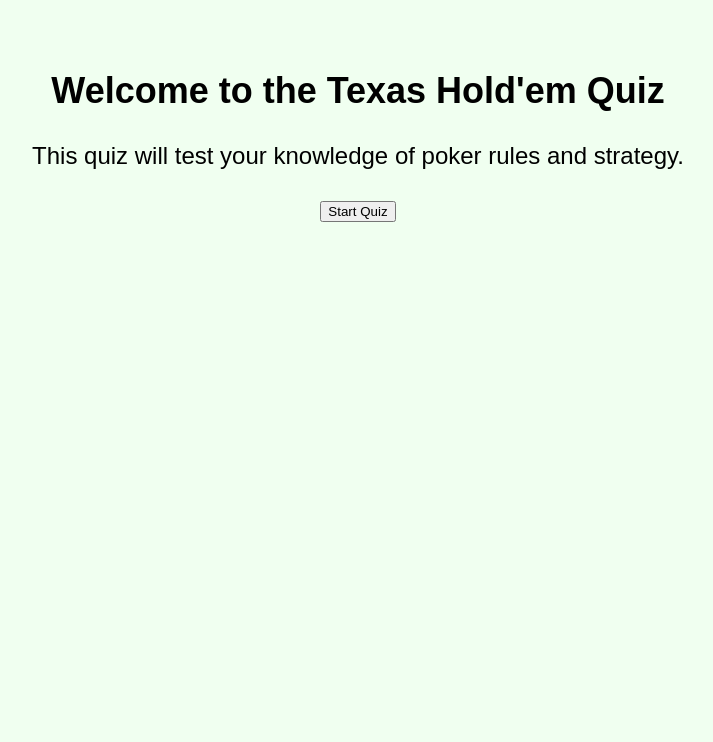
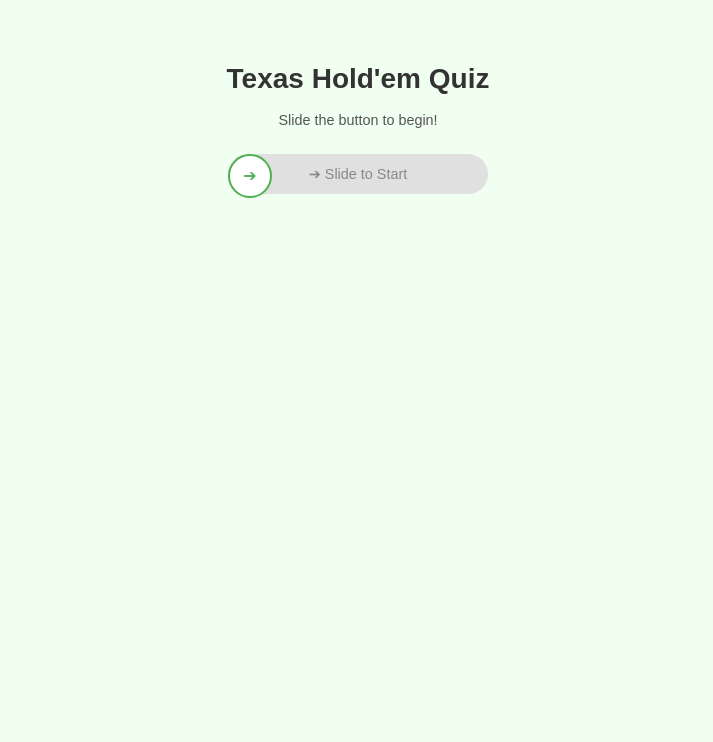
Before and after one commit to GMNBNBNB/4710UI, a Flask app: page /quiz in a window 1280 px wide. Shown: the part 58-800 px from the top of the page, without its empty margins (282-995 px from the left). Run offline with Flask 3, Linux system fonts and the light colour scheme.

Commit message:
change home desgin

```diff
--- a/templates/betting_rules.html
+++ b/templates/betting_rules.html
@@ -89,7 +89,7 @@
 
   <div class="nav-arrows">
     <a href="{{ url_for('basic_game_flow') }}" class="prev">Game Flow</a>
-    <a href="{{ url_for('hand_ranking') }}" class="next">Hand Ranking</a>
+    <a href="{{ url_for('quiz_home') }}" class="next">Go to quiz</a>
   </div>
 
   <script>
--- a/templates/index.html
+++ b/templates/index.html
@@ -32,8 +32,8 @@
     text-align: center;
   }
   .feature-card {
-    background: #dcedc8; /* 淡绿色背景 */
-    border: 2px solid #aed581; /* 绿色边框 */
+    background: #dcedc8;
+    border: 2px solid #aed581;
     border-radius: 1rem;
     max-width: 300px;
     margin: 0 auto;
--- a/templates/nav.html
+++ b/templates/nav.html
@@ -16,7 +16,7 @@
       font-family: Arial, sans-serif;
     }
     .nav {
-      background-color: #dcedc8; /* 淡绿色背景 */
+      background-color: #dcedc8;
       padding: 10px 20px;
       display: flex;
       justify-content: space-between;
@@ -37,17 +37,17 @@
       padding: 10px 20px;
       text-decoration: none;
       color: #000;
-      background-color: #a5d6a7; /* 按钮淡绿色 */
+      background-color: #a5d6a7;
       border-radius: 8px;
       font-weight: bold;
     }
     .nav-items a.active {
-      background-color: #81c784; /* 激活状态深一点绿 */
+      background-color: #81c784;
       color: #fff;
     }
     .content {
       flex: 1;
-      background-color: #f0fff0; /* 接近白的淡绿色 */
+      background-color: #f0fff0;
       color: #000;
       padding: 40px 20px;
       text-align: center;
--- a/templates/quiz_home.html
+++ b/templates/quiz_home.html
@@ -1,14 +1,127 @@
 {% extends "nav.html" %}
+
 {% block title %}Quiz Home{% endblock %}
 
+{% block extra_style %}
+  {{ super() }}
+  <style>
+    .quiz-container {
+      max-width: 400px;
+      margin: 60px auto;
+      padding: 20px;
+      background: #ffffff;
+      border-radius: 1rem;
+      text-align: center;
+    }
+    .quiz-container h2 {
+      font-size: 1.75rem;
+      color: #333;
+      margin-bottom: 0.5rem;
+    }
+    .quiz-container p {
+      font-size: 0.9rem;
+      color: #555;
+      margin-bottom: 1.5rem;
+      line-height: 1.4;
+    }
+    /* Slider Button Styles */
+    .slider-container {
+      position: relative;
+      width: 260px;
+      height: 40px;
+      background: #e0e0e0;
+      border-radius: 20px;
+      margin: 0 auto;
+      user-select: none;
+    }
+    .slider-track {
+      position: absolute;
+      top: 0;
+      left: 0;
+      height: 100%;
+      width: 0;
+      background: #4CAF50;
+      transition: width 0.2s;
+    }
+    .slider-thumb {
+      position: absolute;
+      top: 0;
+      left: 0;
+      width: 40px;
+      height: 40px;
+      background: #fff;
+      border-radius: 50%;
+      border: 2px solid #4CAF50;
+      cursor: pointer;
+      display: flex;
+      align-items: center;
+      justify-content: center;
+      font-size: 1rem;
+      color: #4CAF50;
+      transition: left 0.2s;
+    }
+    .slider-text {
+      position: absolute;
+      width: 100%;
+      top: 0;
+      left: 0;
+      height: 40px;
+      display: flex;
+      align-items: center;
+      justify-content: center;
+      pointer-events: none;
+      color: #888;
+      font-size: 0.9rem;
+    }
+  </style>
+{% endblock %}
+
 {% block content %}
-  <div class="container mt-4">
-    <h2>Welcome to the Texas Hold'em Quiz</h2>
-    <p>This quiz will test your knowledge of poker rules and strategy.</p>
-    <button type="button"
-            class="btn btn-primary mt-3"
-            onclick='window.location.href="{{ url_for('quiz', quiz_id=1) }}"'>
-    Start Quiz
-    </button>
+  <div class="quiz-container">
+    <h2>Texas Hold'em Quiz</h2>
+    <p>Slide the button to begin!</p>
+    <div class="slider-container" id="slider">
+      <div class="slider-track" id="track"></div>
+      <div class="slider-text">➔ Slide to Start</div>
+      <div class="slider-thumb" id="thumb">➔</div>
+    </div>
   </div>
+  <script>
+    (function() {
+      const slider = document.getElementById('slider');
+      const thumb = document.getElementById('thumb');
+      const track = document.getElementById('track');
+      const maxRight = slider.clientWidth - thumb.clientWidth;
+      let dragging = false, startX;
+
+      ['mousedown','touchstart'].forEach(evt => {
+        thumb.addEventListener(evt, e => {
+          dragging = true;
+          startX = (e.touches ? e.touches[0].clientX : e.clientX) - thumb.offsetLeft;
+        });
+      });
+      ['mousemove','touchmove'].forEach(evt => {
+        document.addEventListener(evt, e => {
+          if (!dragging) return;
+          let clientX = e.touches ? e.touches[0].clientX : e.clientX;
+          let moveX = clientX - startX;
+          moveX = Math.max(0, Math.min(moveX, maxRight));
+          thumb.style.left = moveX + 'px';
+          track.style.width = (moveX + thumb.clientWidth/2) + 'px';
+        });
+      });
+      ['mouseup','touchend'].forEach(evt => {
+        document.addEventListener(evt, () => {
+          if (!dragging) return;
+          dragging = false;
+          if (thumb.offsetLeft >= maxRight * 0.9) {
+            window.location.href = "{{ url_for('quiz', quiz_id=1) }}";
+          } else {
+            thumb.style.left = '0';
+            track.style.width = '0';
+          }
+        });
+      });
+    })();
+  </script>
 {% endblock %}
```
